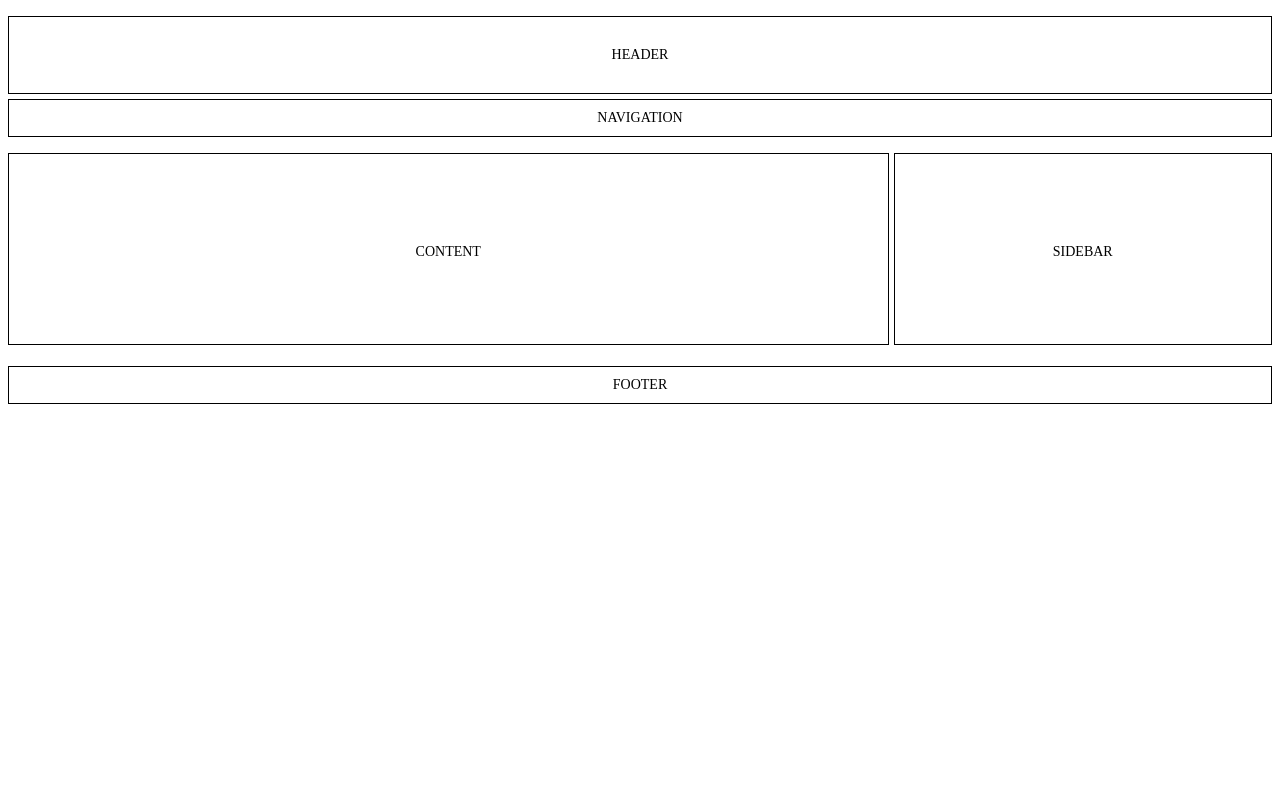
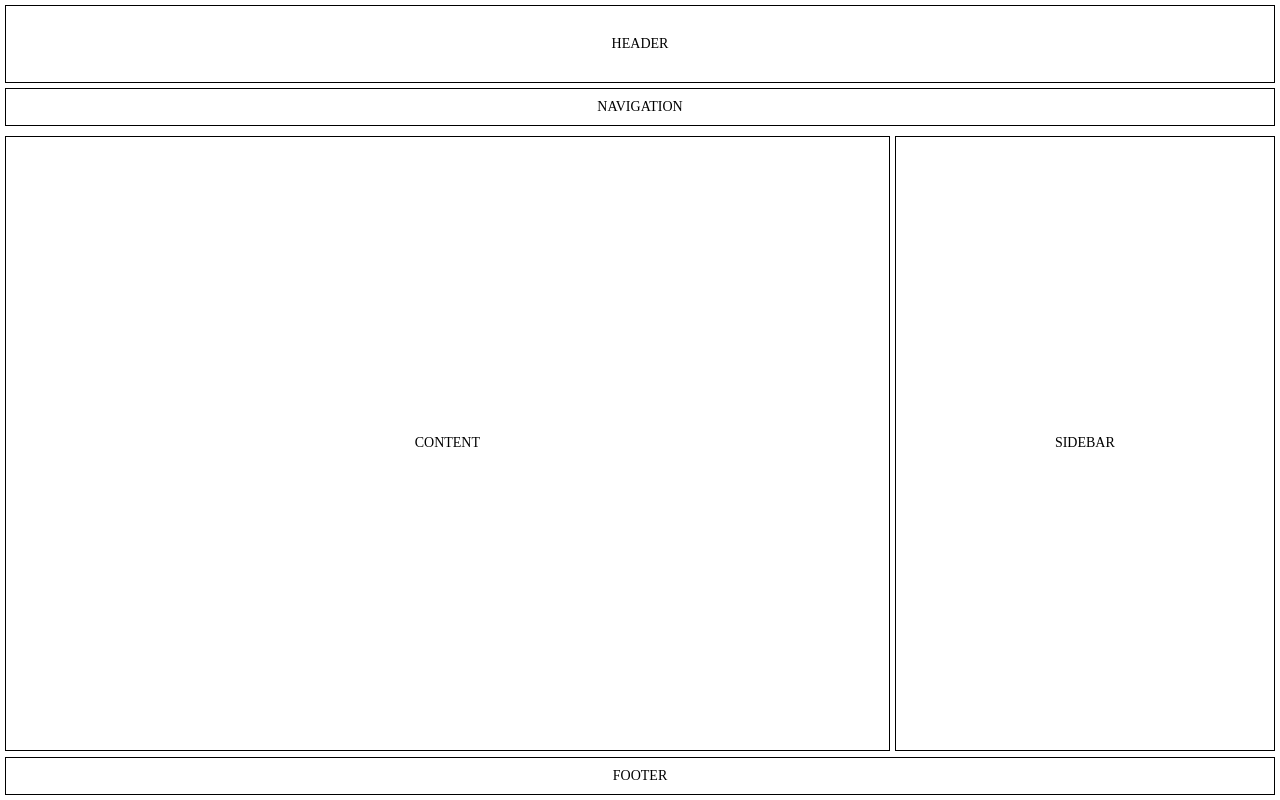
Before and after one commit to SosnaO/test-DevIT, a plain HTML site: page CSS HTML/1/index.html in a window 1280 px wide. Drawn offline with Linux system fonts and the light colour scheme.

Commit message:
исправила 1

```diff
--- a/CSS HTML/1/index.html
+++ b/CSS HTML/1/index.html
@@ -1,37 +1,29 @@
 <!DOCTYPE html>
 <html lang="en">
   <head>
-    <meta charset="UTF-8">
-    <meta http-equiv="X-UA-Compatible" content="IE=edge">
-    <meta name="viewport" content="width=device-width, initial-scale=1.0">
+    <meta charset="UTF-8" />
+    <meta http-equiv="X-UA-Compatible" content="IE=edge" />
+    <meta name="viewport" content="width=device-width, initial-scale=1.0" />
     <title>Document</title>
-    <link rel="stylesheet" href="./style.css">
+    <link rel="stylesheet" href="./style.css" />
   </head>
   <body>
     <header>
       <ul class="container-header">
-    <li class="text-header">
-    HEADER
-    </li>
-     <li class="text-navigation">
-    NAVIGATION
-    </li>
+        <li class="text-header"><p class="text">HEADER</p></li>
+        <li class="text-navigation"><p class="text">NAVIGATION</p></li>
       </ul>
     </header>
     <main>
       <ul class="container-content">
         <li class="text-content">
-    CONTENT
+          <p class="text">CONTENT</p>
         </li>
-     <li class="text-sidebar">
-    SIDEBAR
-    </li>
+        <li class="text-sidebar"><p class="text">SIDEBAR</p></li>
       </ul>
     </main>
     <footer>
-  <li class="text-footer">
-   FOOTER
-    </li>
-</footer >
+      <li class="text-footer"><p class="text">FOOTER</p></li>
+    </footer>
   </body>
 </html>
--- a/CSS HTML/1/style.css
+++ b/CSS HTML/1/style.css
@@ -1,28 +1,17 @@
-
-ul{
+html {
+  height: 100%;
+}
+body {
+  margin: 0;
+  min-height: 100%;
+  display: grid;
+  grid-template-rows: auto 1fr auto;
+}
+ul {
   padding: initial;
 }
-.text{
+.text-header {
   display: block;
-    /* padding-bottom: 32px;
-    padding-top: 32px;
-   */
-    text-align: center;
-    font-style: normal;
-    font-weight: 500;
-    font-size: 14px;
-    border: 1px solid;
-    /* line-height: 1.14;
-    letter-spacing: 0.02em;
-    text-decoration: none; */
-     /* border-radius: 0px 0px 4px 4px; */
-      /* box-shadow: 0px 1px 3px rgb(0 0 0 / 12%), 0px 1px 1px rgb(0 0 0 / 14%), 0px 2px 1px rgb(0 0 0 / 20%); */
-}
-.text-header{
-     display: block;
-    /* padding-bottom: 32px;
-    padding-top: 32px;
-   */
   text-align: center;
   font-style: normal;
   font-weight: 500;
@@ -31,7 +20,7 @@ ul{
   padding: 30px;
   margin-bottom: 5px;
 }
-.text-navigation{
+.text-navigation {
   display: block;
   text-align: center;
   font-style: normal;
@@ -41,34 +30,34 @@ ul{
   padding: 10px;
   margin-bottom: 5px;
 }
-.text-content{
-      display: block;
+.text-content {
+  display: flex;
+  justify-content: center;
+  align-items: center;
   text-align: center;
   font-style: normal;
   font-weight: 500;
   font-size: 14px;
   border: 1px solid;
-      padding-top: 90px;
-            margin-bottom: 5px;
   width: 70%;
-
   margin-right: 5px;
-
-    height: 100px;
 }
-.text-sidebar{
-      display: block;
+.text-sidebar {
+  display: flex;
+  justify-content: center;
+  align-items: center;
   text-align: center;
   font-style: normal;
   font-weight: 500;
   font-size: 14px;
   border: 1px solid;
-    padding-top: 90px;
-    margin-bottom: 5px;
   width: 30%;
-    height: 100px;
 }
-.text-footer{
+.text {
+  word-break: break-all;
+  margin: auto;
+}
+.text-footer {
   display: block;
   text-align: center;
   font-style: normal;
@@ -76,15 +65,16 @@ ul{
   font-size: 14px;
   border: 1px solid;
   padding: 10px;
-
+  margin-bottom: 15px;
+  margin: 5px;
 }
-.container-header{
+.container-header {
   display: block;
+  margin: 5px;
 }
-.container-content{
+.container-content {
   display: flex;
-
-    /* padding-right: 5px; */
-    /* margin-right: 5px; */
+  margin: 5px;
+  min-height: 99%;
   justify-content: space-between;
 }
```
Lines whose indentation alone changed are shown as unchanged.
